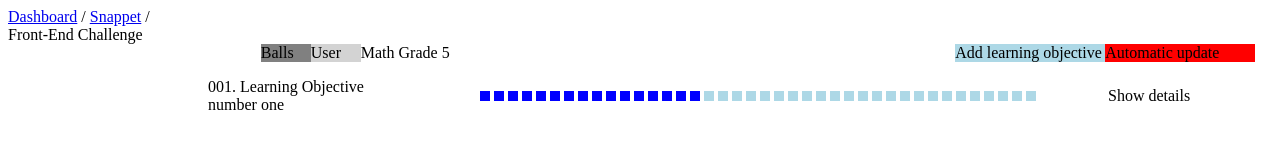
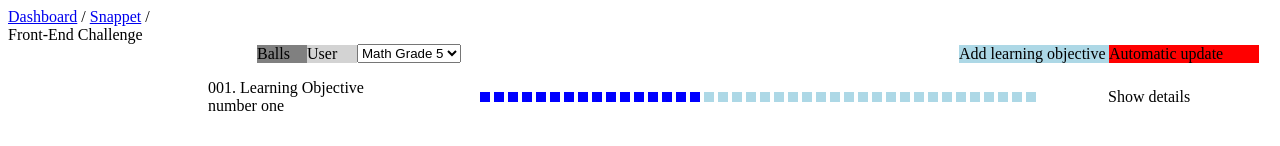
Before and after one commit to nikolasalim/SnappetChallenge.UI, a React (Create React App) app in the folder snappet-challenge/: page / in a window 1280 px wide. Shown: the top 146 px of the page. Built offline with nearby package versions, Linux system fonts and the light colour scheme.

Commit message:
Adjust Subject object and add Subject selector

```diff
--- a/snappet-challenge/src/components/LearningsList.js
+++ b/snappet-challenge/src/components/LearningsList.js
@@ -1,4 +1,4 @@
-import React from "react";
+import React, { useState } from "react";
 import Learning from "./Learning";
 
 const subjectsMockUp = [
@@ -31,9 +31,96 @@ const subjectsMockUp = [
   },
 ];
 
+const testState = [
+  {
+    id: 1,
+    title: "Math Grade 5",
+    learningObjectives: [
+      {
+        id: 1,
+        title: "001. Learning Objective number one",
+        pupils: {
+          present: 16,
+          absent: 0,
+          total: 40,
+        },
+      },
+      {
+        id: 2,
+        title: "002. Learning Objective number two",
+        pupils: {
+          present: 3,
+          absent: 3,
+          total: 40,
+        },
+      },
+      {
+        id: 3,
+        title: "003. Learning Objective number three",
+        pupils: {
+          present: 3,
+          absent: 3,
+          total: 40,
+        },
+      },
+    ],
+  },
+
+  {
+    id: 2,
+    title: "Math Grade 4",
+    learningObjectives: [
+      {
+        id: 1,
+        title: "004. Learning Objective number four",
+        pupils: {
+          present: 10,
+          absent: 6,
+          total: 40,
+        },
+      },
+      {
+        id: 2,
+        title: "005. Learning Objective number five",
+        pupils: {
+          present: 5,
+          absent: 1,
+          total: 40,
+        },
+      },
+      {
+        id: 3,
+        title: "006. Learning Objective number six",
+        pupils: {
+          present: 20,
+          absent: 4,
+          total: 40,
+        },
+      },
+    ],
+  },
+];
+
+/*
+// DropdownMenu component – responsible for switching between Subjectss
+
+function DropdownMenu(props) {
+  return <div>this is the dropdown menu</div>;
+} */
+
+// LearningsList component – displays each learning in a list:
+
+function LearningsList() {
+  const [subjects, setSubjects] = useState(testState);
+  const [currentSubject, setCurrentSubject] = useState(subjects[0].title);
+
   // NavBar component – holds the filters/functionality for the list of Learnings:
 
-function NavBar() {
+  function NavBar(props) {
+    function onChangeHandler(event) {
+      setCurrentSubject(event.target.value);
+    }
+
     return (
       <div
         className="navbar-box"
@@ -77,7 +164,20 @@ function NavBar() {
             </div>
             <div className="dropdownMenu"></div>
           </div>
-        <DropdownMenu />
+
+          <select
+            className="dropdown-menu"
+            name="subjects"
+            onChange={onChangeHandler}
+          >
+            {props.subjects.map((subject) => {
+              return (
+                <option key={subject.id} value={subject.title}>
+                  {subject.title}
+                </option>
+              );
+            })}
+          </select>
         </div>
 
         <div
@@ -106,27 +206,34 @@ function NavBar() {
     );
   }
 
-// DropdownMenu component – responsible for switching between Subjects
-
-function DropdownMenu() {
-  return <div>Math Grade 5</div>;
-}
-
-// LearningsList component – displays each learning in a list:
-
-function LearningsList() {
   return (
     <div>
-      <NavBar />
-      {subjectsMockUp.map((subject) => (
+      <NavBar subjects={subjects}></NavBar>
+      {testState.map((subject) => {
+        if (subject.title === currentSubject) {
+          return subject.learningObjectives.map((learning) => {
+            return (
               <Learning
-          key={subject.id}
-          title={subject.title}
-          pupilsInfo={subject.pupils}
+                key={learning.id}
+                title={learning.title}
+                pupilsInfo={learning.pupils}
               />
-      ))}
+            );
+          });
+        }
+      })}
     </div>
   );
 }
 
 export default LearningsList;
+
+// const [open, setOpen] = useState(false);
+
+// <a href="#" onClick={() => setOpen(!open)}>
+//   Math Grade 5
+// </a>;
+
+// {
+//   open && props.children;
+// }
```
Lines whose indentation alone changed are shown as unchanged.
